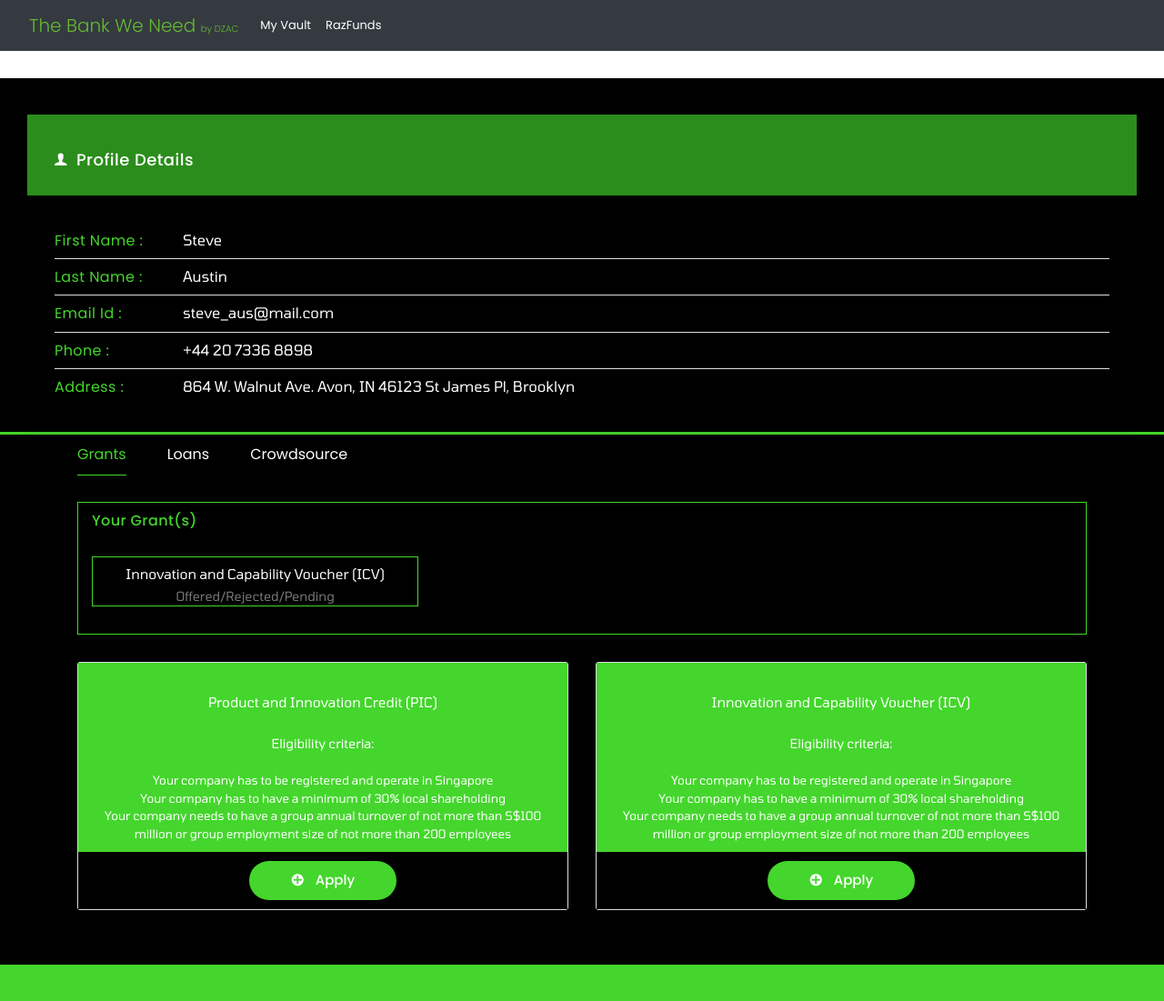
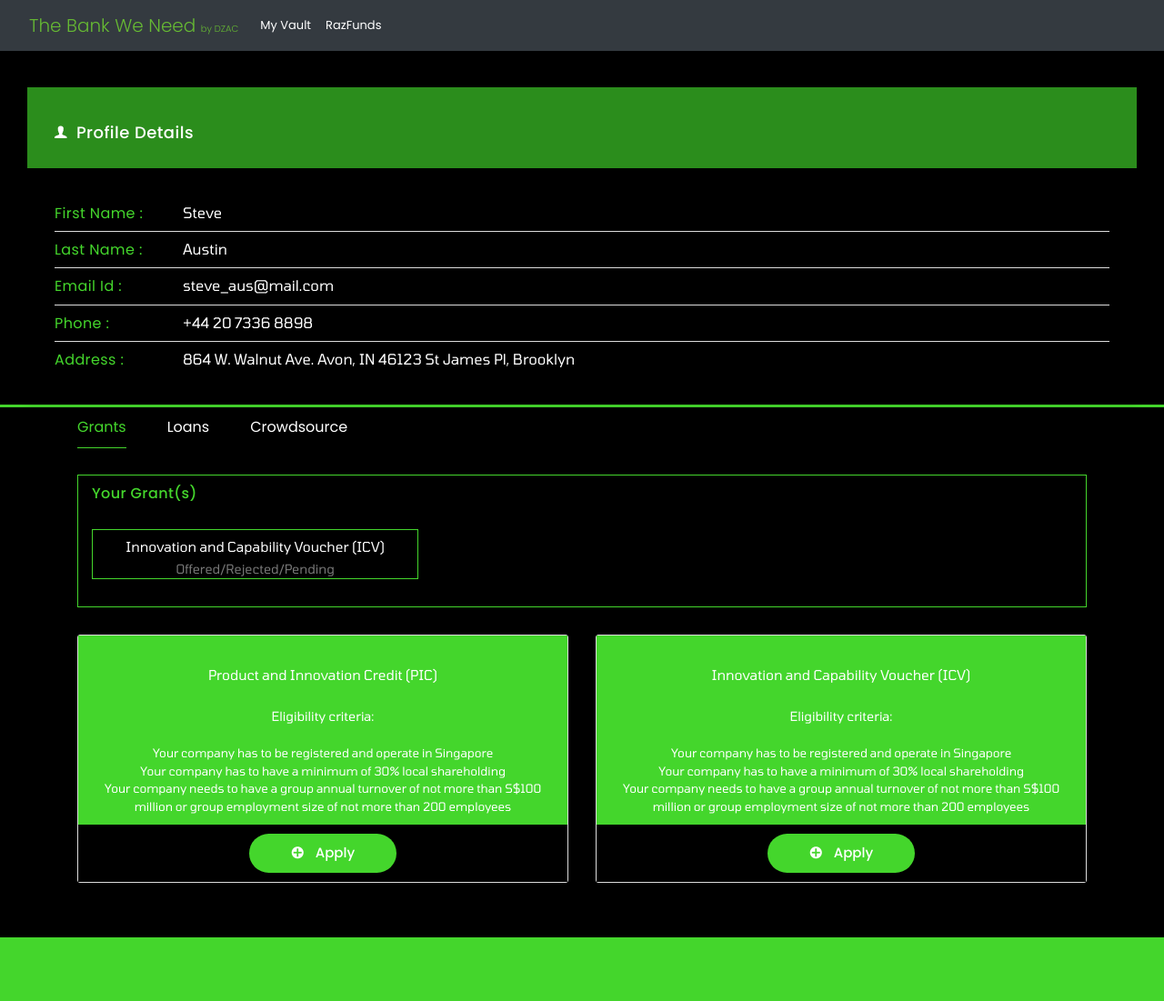
Before and after one commit to twickatwk/finalbankrepo, a Flask app: page /grants in a window 1280 px wide. Shown: the top 1101 px of the page at 91% size. Run offline with Flask 2, Linux system fonts and the light colour scheme; some libraries are stand-ins or nearby versions; some web fonts are replaced.

Commit message:
adjusted margin

```diff
--- a/templates/grants.html
+++ b/templates/grants.html
@@ -48,7 +48,7 @@
         <div id="navigator"></div>
 
         <!--User Profile starts-->
-            <div class="col-lg-12 col-md-12 list-details-section section-padding user-profile section-padding mar-top-30 " ;>
+            <div class="col-lg-12 col-md-12 list-details-section section-padding user-profile section-padding " ;>
                 <div style="height: 40px;background-color: black;"></div>
                 <!--Dashboard content starts-->
                 <div class="dash-content " style="background-color: black;">
```
